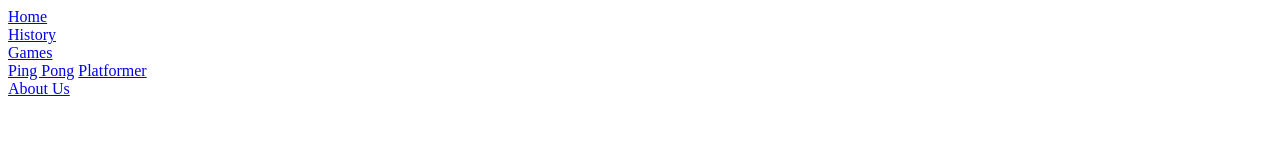
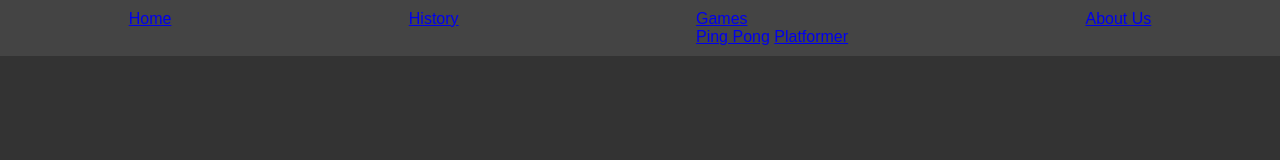
Before and after one commit to BlendSejdiu/GameOpedia, a plain HTML site: page index.html in a window 1280 px wide. Drawn offline with Linux system fonts and the light colour scheme.

Commit message:
History page and styling
Added styling to the site

```diff
--- a/index.html
+++ b/index.html
@@ -8,8 +8,8 @@
 </head>
 <body>
     <div class="navbar">
-        <div class="nav-item" id="home"><a href="#">Home</a></div>
-        <div class="nav-item" id="home"><a href="#">History</a></div>
+        <div class="nav-item" id="home"><a href="index.html">Home</a></div>
+        <div class="nav-item" id="home"><a href="history.html">History</a></div>
         <div class="nav-item" id="games">
             <a href="#">Games</a>
             <div class="dropdown">
--- a/style.css
+++ b/style.css
@@ -0,0 +1,13 @@
+body {
+    margin: 0;
+    font-family: Arial, sans-serif;
+    background-color: #333;
+    color: #fff;
+}
+
+.navbar {
+    display: flex;
+    background-color: #444;
+    padding: 10px;
+    justify-content: space-around;
+}
```
Also changed, not shown: history.html (added, +12 -0 lines).
